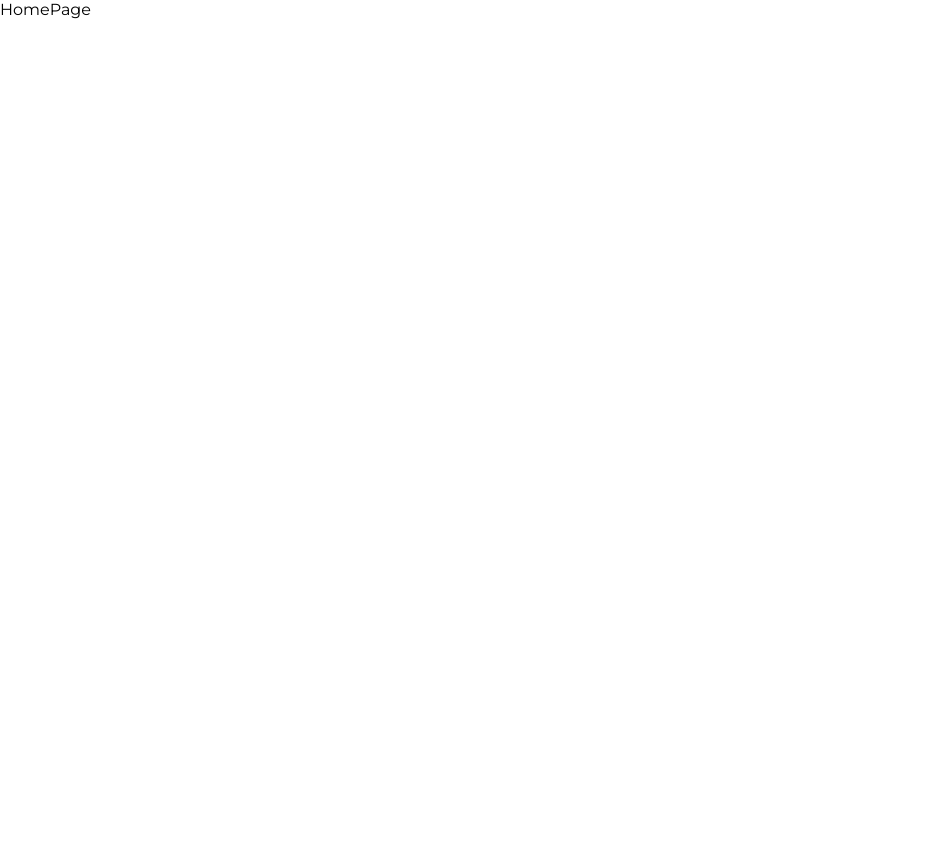
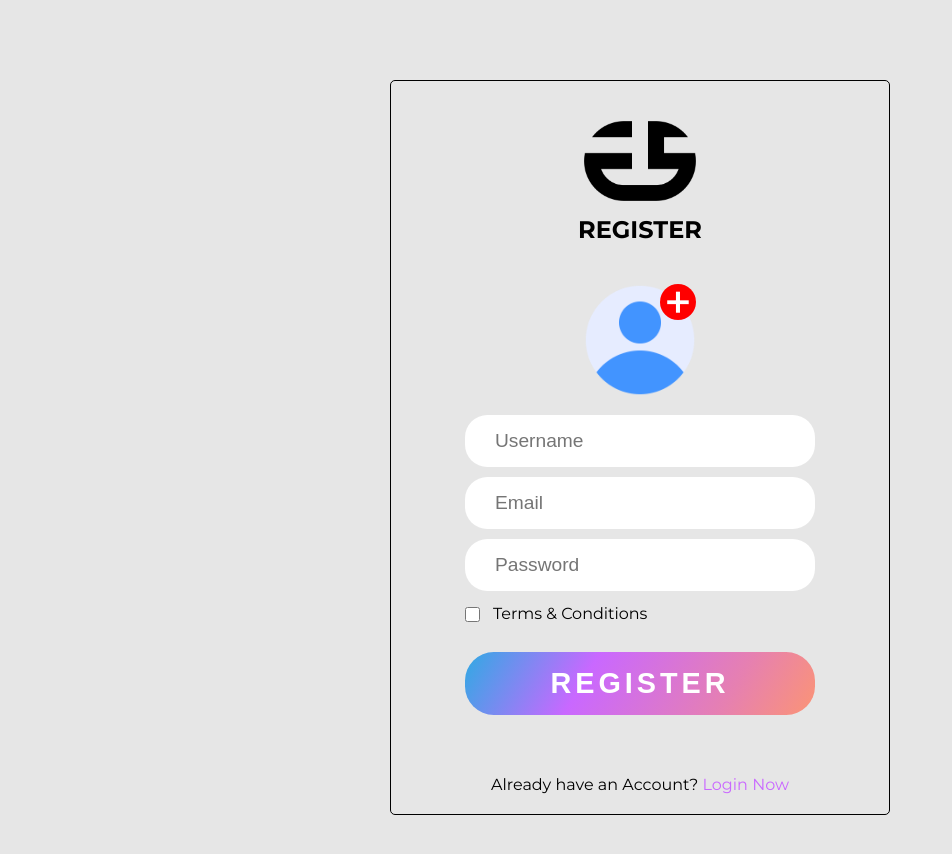
Before and after one commit to priyanshpatel18/ExpenShare-Web, a React (Vite) app: page / in a window 1280 px wide. Shown: the top 854 px of the page, without its empty margins (0-952 px from the left). Before the commit the page ends 800 px from the top, so only its background shows below. Built offline with nearby package versions, Linux system fonts and the light colour scheme.

Commit message:
Registration page created

```diff
--- a/src/App.tsx
+++ b/src/App.tsx
@@ -9,7 +9,8 @@
 	return (
 		<main>
 			<Routes>
-				<Route path="/" element={<HomePage />} />
+				{/* <Route path="/" element={<HomePage />} /> */}
+				<Route path="/" element={<RegistrationPage />} />
 				<Route path="/registration" element={<RegistrationPage />} />
 			</Routes>
 		</main>
```
